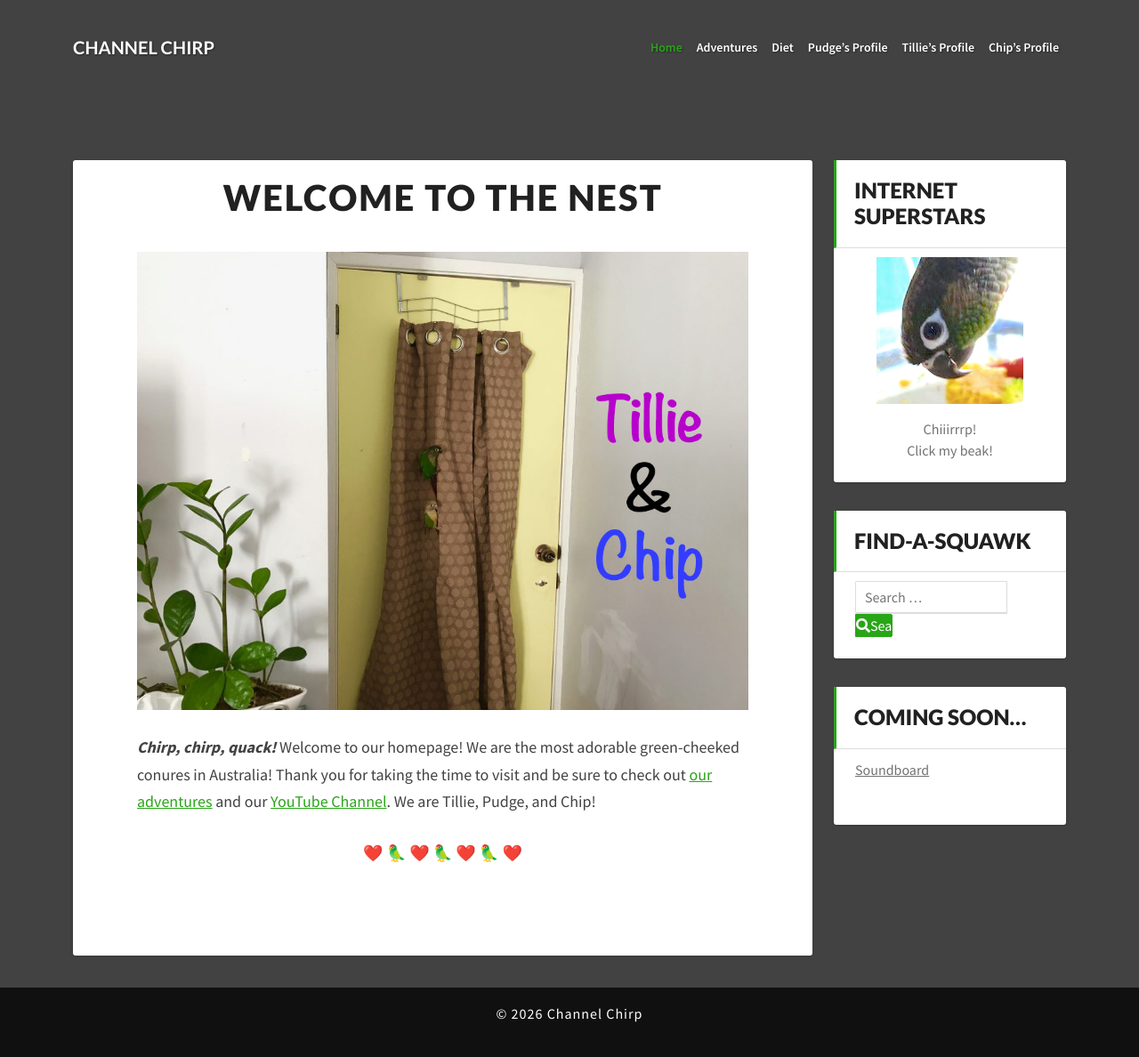
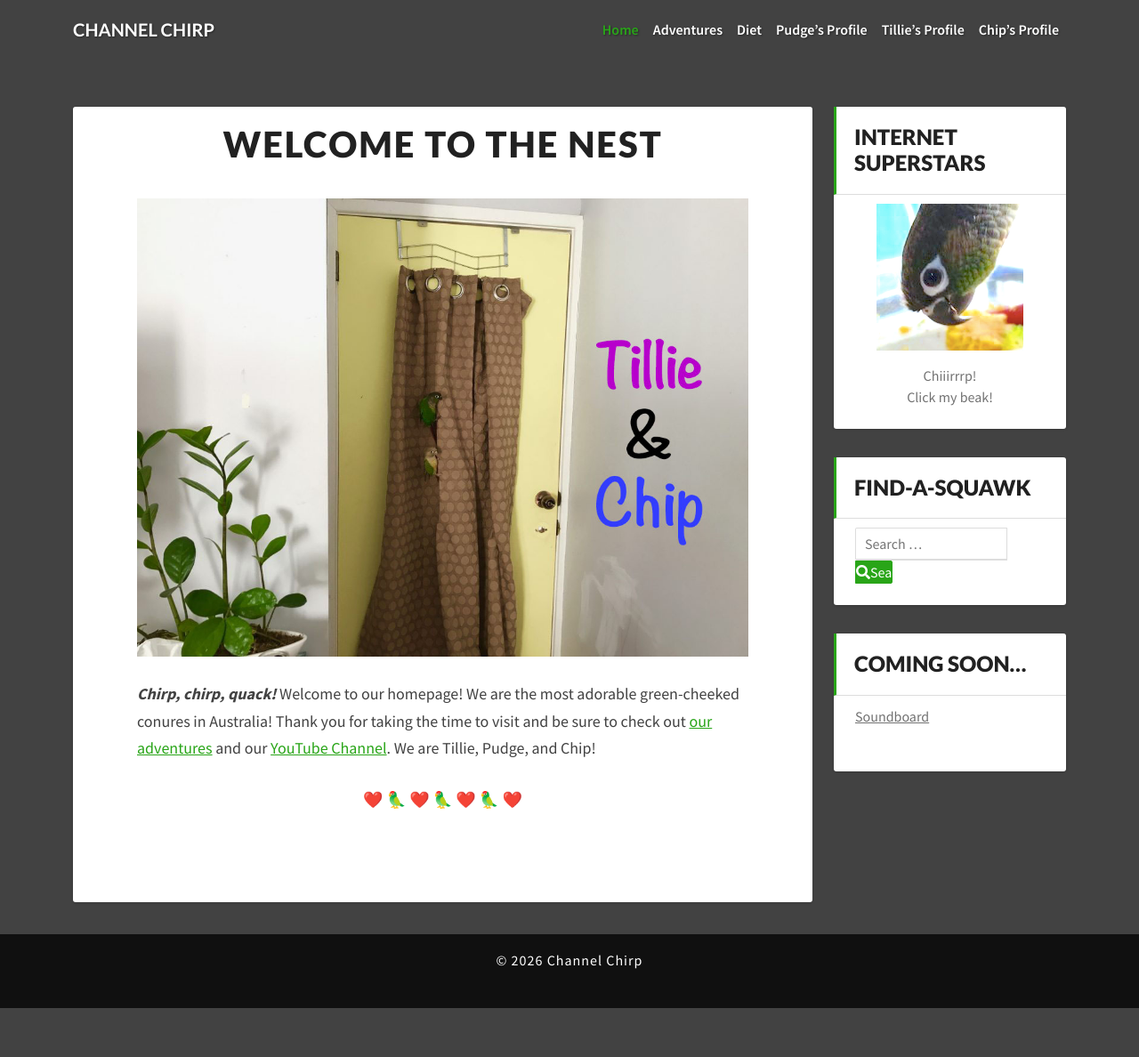
Before and after one commit to ChannelChirp/website, a Jekyll site: the page built from index.md, in a window 1280 px wide and 1193 px high. Shown: the top 1188 px of the window at 89% size. Built offline with Jekyll 4.4.1, drawn with Linux system fonts in a browser that asks for light colours.

Commit message:
Update lighthouse.css

```diff
--- a/css/lighthouse.css
+++ b/css/lighthouse.css
@@ -12,7 +12,7 @@ body {
 }
 
 .container-main {
-  margin-top: 180px;
+  margin-top: 120px;
 }
 
 h1, h2, h3, h4, h5, h6,
@@ -53,20 +53,22 @@ blockquote p {
 
 /* ----- 2. Navbar ----- */
 .navbar {
-  font-size: 14px;
+  font-size: 16px;
   font-weight: 600;
   text-transform: capitalize;
   transition: all 1s;
   box-shadow: 0 1px 1px rgba(100, 100, 0, .2);
+  min-height: 50px;
 }
 
 .navbar-brand {
   font-size: 20px;
   font-weight: 600;
   text-transform: uppercase;
-  line-height: 40px;
-  padding-top: 25px;
-  padding-bottom: 25px;
+  line-height: 30px;
+  padding-top: 10px;
+  padding-bottom: 10px;
+  height: auto;
 }
 
 /* Transparent effect */
@@ -77,6 +79,8 @@ blockquote p {
 .lh-nav-bg-transform .navbar-brand,
 .lh-nav-bg-transform .navbar-nav .nav-link {
   color: #fff !important;
+  padding-top: 10px;
+  padding-bottom: 10px;
   text-shadow: 1px 1px 2px rgba(0,0,0,.4);
 }
 .lh-nav-bg-transform .navbar-nav .nav-link:hover,
```
